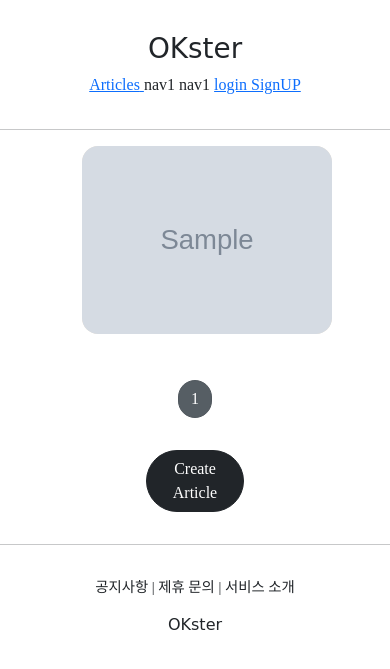
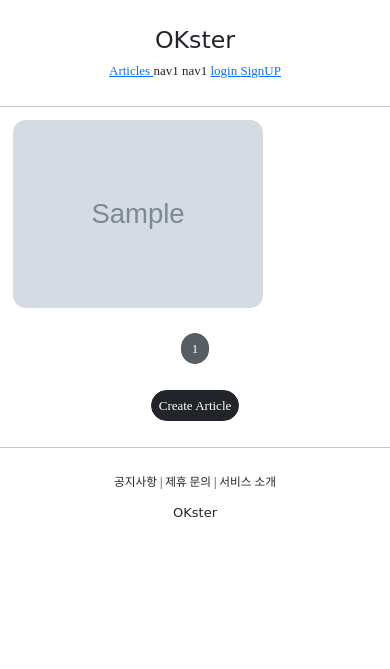
Before and after one commit to OK-Bi/OKster, a Django app: page /articles/list/ in a window 390 px wide. Shown: the top 669 px of the page. Run offline with Django 3.2, Linux system fonts and the light colour scheme; tables that the repository leaves empty hold one stand-in row (values such as "Sample post"); grey boxes marked "Sample" are stand-in pictures; some libraries are stand-ins or nearby versions; some web fonts are replaced.

Commit message:
django c:39 Mobile Debugging

```diff
--- a/OKster/settings.py
+++ b/OKster/settings.py
@@ -37,7 +37,7 @@ SECRET_KEY = env('SECRET_KEY')
 # SECURITY WARNING: don't run with debug turned on in production!
 DEBUG = True
 
-ALLOWED_HOSTS = []
+ALLOWED_HOSTS = ['*']
 
 
 # Application definition
--- a/articleapp/templates/articleapp/list.html
+++ b/articleapp/templates/articleapp/list.html
@@ -4,12 +4,24 @@
 {% block content %}
 
 <style>
-        .container div {
+
+    .container {
+      padding: 0;
+      margin: 0, auto;
+    }
+
+    .container a {
+      width: 45%;
+      max-width: 250px;
+    }
+
+
+    .container div {
       width: 250px;
-      background-color: antiquewhite;
       display: flex;
       justify-content: center;
       align-items: center;
+
       border-radius: 1rem;
     }
 
@@ -38,7 +50,7 @@
     {% include 'snippets/pagination.html' with page_obj=page_obj %}
 
     <div style="text-align: center">
-      <a href="{% url 'articleapp:create' %}" class="btn btn-dark rounded-pill col-3 mt-3 mb-3">
+      <a href="{% url 'articleapp:create' %}" class="btn btn-dark rounded-pill mt-3 mb-3 px-2">
         Create Article
       </a>
     </div>
--- a/static/base.css
+++ b/static/base.css
@@ -15,3 +15,10 @@
     text-align: center;
     margin: 2rem 0;
 }
+
+@media screen and (max-width:500px){
+    html {
+        font-size: 13px;
+    }
+
+}
--- a/static/js/magicgrid.js
+++ b/static/js/magicgrid.js
@@ -277,7 +277,7 @@ MagicGrid.prototype.listen = function listen () {
 let magicGrid = new MagicGrid({
   container: '.container',
   animate: true,
-  gutter: 30,
+  gutter: 12,
   static: true,
   useMin: true
 });
--- a/templates/head.html
+++ b/templates/head.html
@@ -3,6 +3,7 @@
 
 <head>
     <meta charset="UTF-8">
+    <meta name="viewport" content="width=device-width, initial-scale=1, shrink-to-fit=no">
     <title>OKster</title>
 
     <!--  BOOTSTRAP LINK  -->
```
